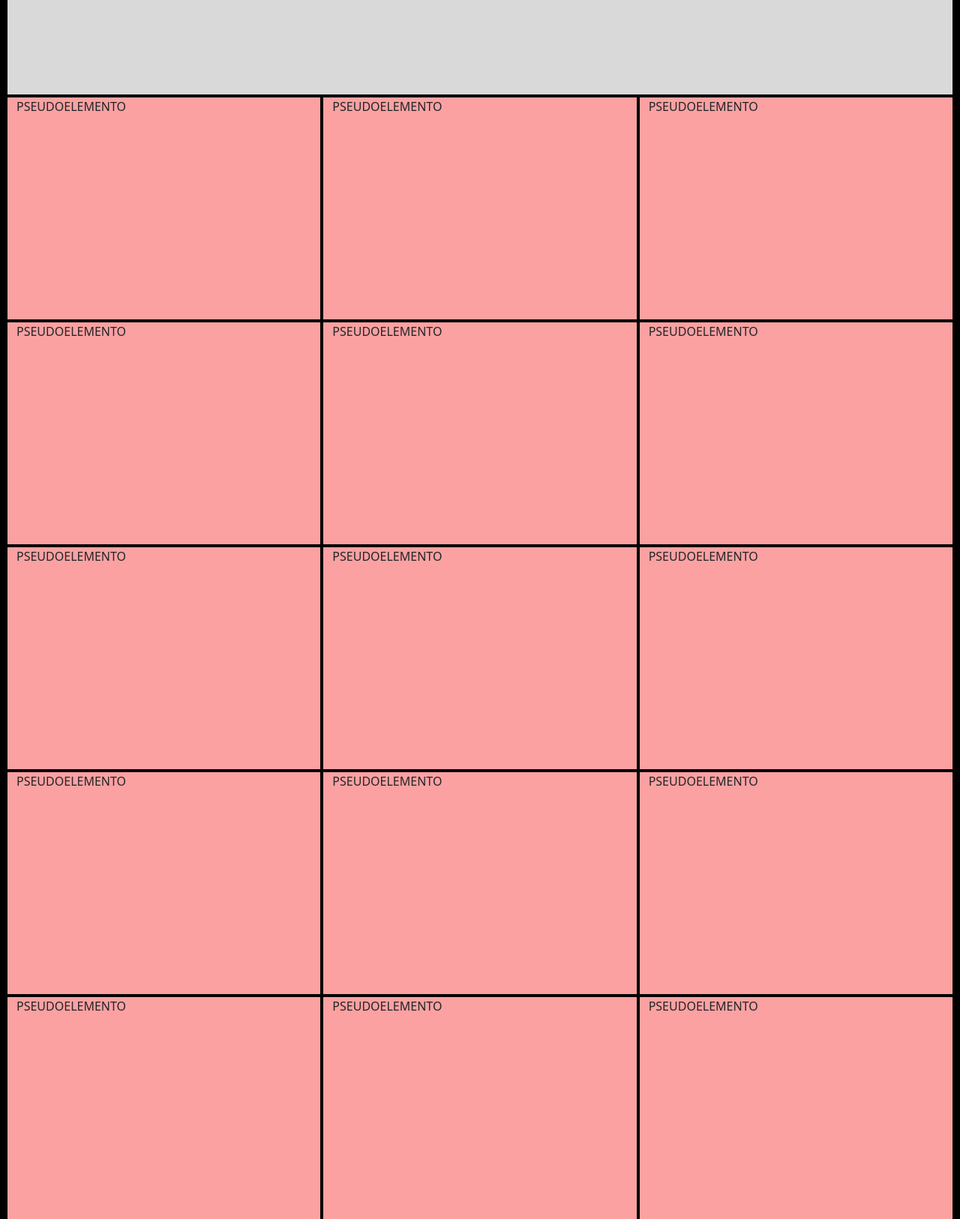
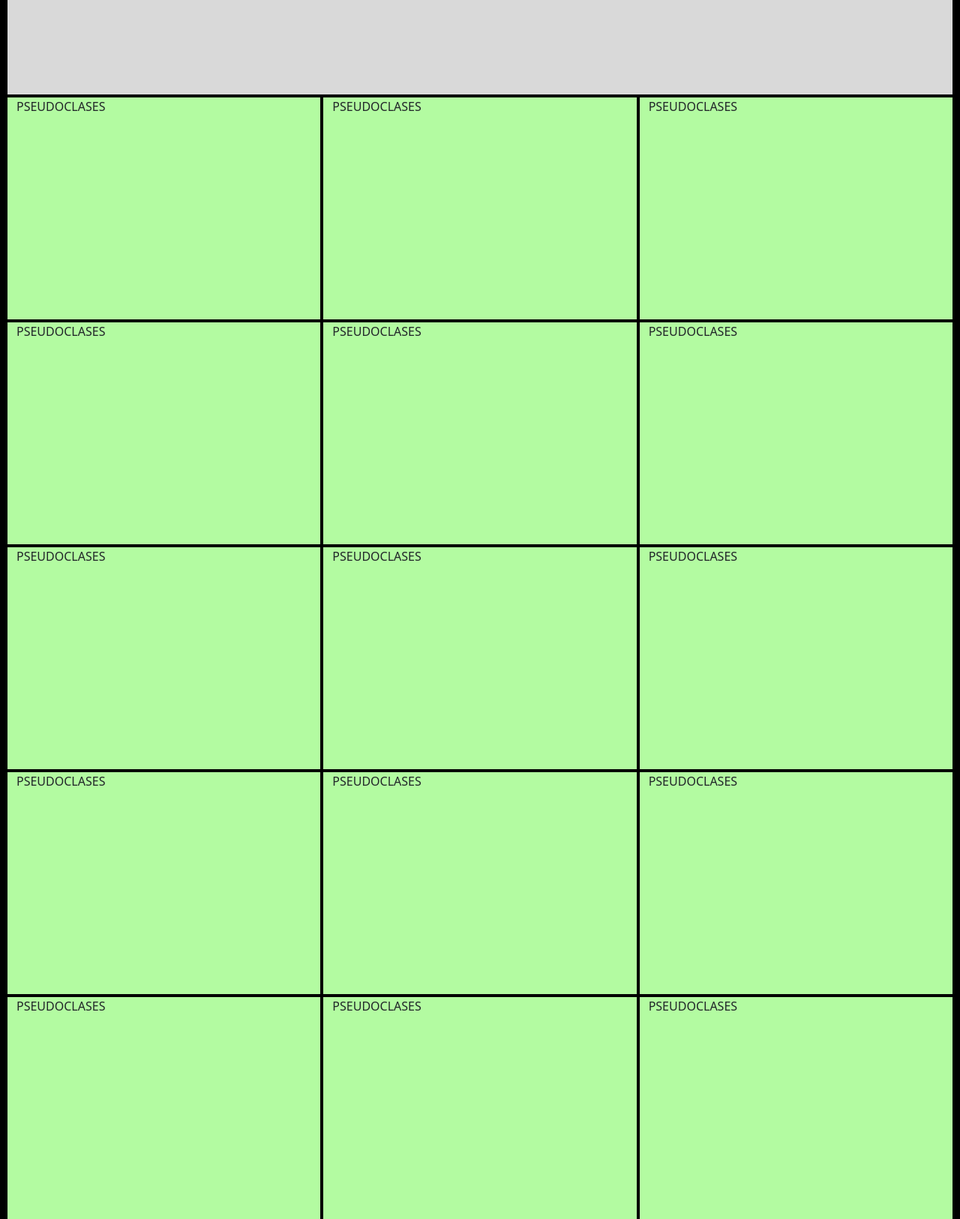
Before and after one commit to pacgrafica/css-facil, a plain HTML site: page index.html in a window 1280 px wide. Shown: the part 180-1806 px from the top of the page at 75% size. Drawn offline with nearby package versions, Linux system fonts and the light colour scheme.

Commit message:
estoy en rama principal con codigo pseuclases

```diff
--- a/css/styles.css
+++ b/css/styles.css
@@ -15,6 +15,6 @@ body {
 }
 
 .cajaColor2 {
-    background-color: #FBA1A1;
+    background-color: #b3fba1;
     height: 300px;
 }
--- a/index.html
+++ b/index.html
@@ -3,7 +3,7 @@
   <head>
     <meta charset="utf-8">
     <meta name="viewport" content="width=device-width, initial-scale=1">
-    <title>CSS FACIL</title>
+    <title>CSS FACIL - Pseudoclases</title>
     <link href="https://cdn.jsdelivr.net/npm/bootstrap@5.3.9/dist/css/bootstrap.min.css" rel="stylesheet" integrity="sha384-yEPZ7jP9S0QKiUQ0m3jjsO4ProIW7wvR9gXkI7JOGa2XVsw53Yke2bsdkBbjmmiX" crossorigin="anonymous">
     <link rel="stylesheet" href="css/styles.css">
 </head>
@@ -14,49 +14,49 @@
                 <h2 class="text-center">HEADER</h2>
             </div>
             <div class="col-12 col-sm-12 col-md-6 col-lg-6 col-xl-4 col-xxl-4 cajaColor2">
-                PSEUDOELEMENTO
+                PSEUDOCLASES
             </div>
             <div class="col-12 col-sm-12 col-md-6 col-lg-6 col-xl-4 col-xxl-4 cajaColor2">
-                PSEUDOELEMENTO
+                PSEUDOCLASES
             </div>
             <div class="col-12 col-sm-12 col-md-6 col-lg-6 col-xl-4 col-xxl-4 cajaColor2">
-                PSEUDOELEMENTO
+                PSEUDOCLASES
             </div>
             <div class="col-12 col-sm-12 col-md-6 col-lg-6 col-xl-4 col-xxl-4 cajaColor2">
-                PSEUDOELEMENTO
+                PSEUDOCLASES
             </div>
             <div class="col-12 col-sm-12 col-md-6 col-lg-6 col-xl-4 col-xxl-4 cajaColor2">
-                PSEUDOELEMENTO
+                PSEUDOCLASES
             </div>
             <div class="col-12 col-sm-12 col-md-6 col-lg-6 col-xl-4 col-xxl-4 cajaColor2">
-                PSEUDOELEMENTO
+                PSEUDOCLASES
             </div>
             <div class="col-12 col-sm-12 col-md-6 col-lg-6 col-xl-4 col-xxl-4 cajaColor2">
-                PSEUDOELEMENTO
+                PSEUDOCLASES
             </div>
             <div class="col-12 col-sm-12 col-md-6 col-lg-6 col-xl-4 col-xxl-4 cajaColor2">
-                PSEUDOELEMENTO
+                PSEUDOCLASES
             </div>
             <div class="col-12 col-sm-12 col-md-6 col-lg-6 col-xl-4 col-xxl-4 cajaColor2">
-                PSEUDOELEMENTO
+                PSEUDOCLASES
             </div>
             <div class="col-12 col-sm-12 col-md-6 col-lg-6 col-xl-4 col-xxl-4 cajaColor2">
-                PSEUDOELEMENTO
+                PSEUDOCLASES
             </div>
             <div class="col-12 col-sm-12 col-md-6 col-lg-6 col-xl-4 col-xxl-4 cajaColor2">
-                PSEUDOELEMENTO
+                PSEUDOCLASES
             </div>
             <div class="col-12 col-sm-12 col-md-6 col-lg-6 col-xl-4 col-xxl-4 cajaColor2">
-                PSEUDOELEMENTO
+                PSEUDOCLASES
             </div>
             <div class="col-12 col-sm-12 col-md-6 col-lg-6 col-xl-4 col-xxl-4 cajaColor2">
-                PSEUDOELEMENTO
+                PSEUDOCLASES
             </div>
             <div class="col-12 col-sm-12 col-md-6 col-lg-6 col-xl-4 col-xxl-4 cajaColor2">
-                PSEUDOELEMENTO
+                PSEUDOCLASES
             </div>
             <div class="col-12 col-sm-12 col-md-6 col-lg-6 col-xl-4 col-xxl-4 cajaColor2">
-                PSEUDOELEMENTO
+                PSEUDOCLASES
             </div>
             <div class="col-12 col-sm-12 col-md-6 col-lg-6 col-xl-12 col-xxl-12 cajaColor1">
                 <h2 class="text-center">FOOTER</h2>
```
